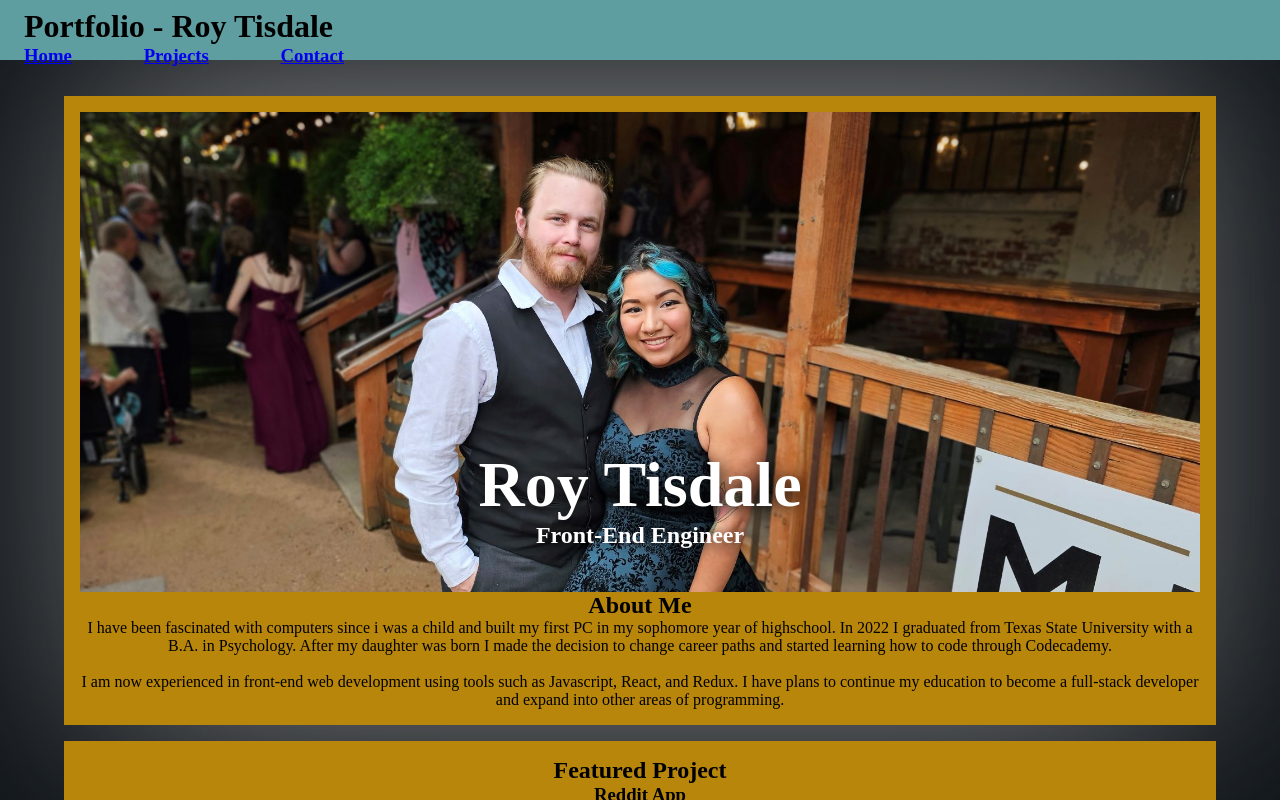
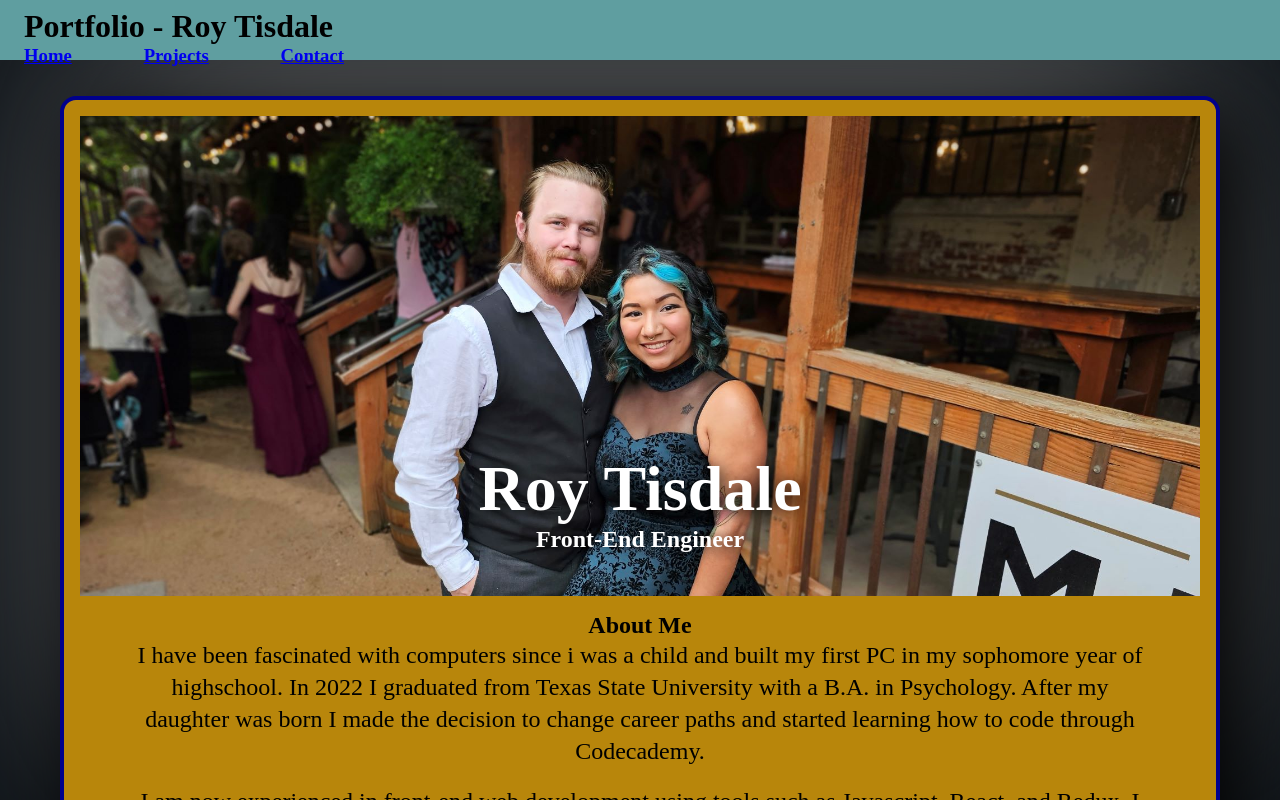
Before and after one commit to R0yalcomet/Portfolio2, a React app: page / in a window 1280 px wide. Built offline with nearby package versions, Linux system fonts and the light colour scheme.

Commit message:
"minor background and section border styling"

```diff
--- a/src/index.css
+++ b/src/index.css
@@ -30,6 +30,9 @@ section {
     margin: 1rem auto;
     padding: 1rem;
     max-width: 70rem;
+    border-radius: 1rem;
+    border: .25rem solid darkblue;
+    box-shadow: black 1rem 1rem 5rem;
 }
 
 #banner h1 {
@@ -49,6 +52,7 @@ section {
     height: 30rem;
     text-shadow: black .1rem .1rem 1rem;
     color: white;
+    margin-bottom: 1rem;
 }
 
 html {
@@ -79,7 +83,14 @@ html {
     overflow-y: auto;
     margin-top: 7.5vh;
     padding: 2.5vh 0;
-    max-height: 92.5vh;
+    height: 92.5vh;
     box-sizing: border-box;
     scrollbar-color: blue transparent;
 }
+
+p {
+    font-size: 1.5rem;
+    line-height: 2rem;
+    text-wrap: stable;
+    padding: 0 3rem;
+}
```
